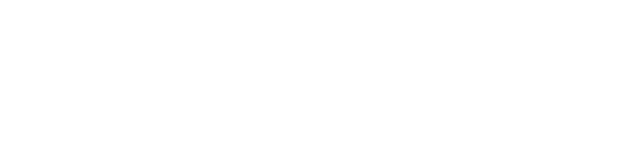
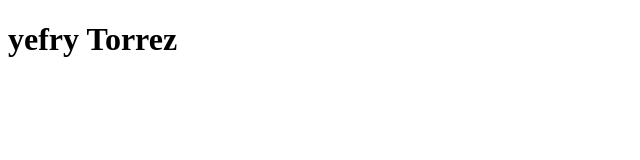
Before and after one commit to jetobe95/practicandogit, a plain HTML site: page index.html in a window 1280 px wide. Shown: the whole page, without its empty margins (0-640 px from the left). Drawn offline with Linux system fonts and the light colour scheme.

Commit message:
Primer commit

```diff
--- a/index.html
+++ b/index.html
@@ -7,6 +7,6 @@
   <title>Git </title>
 </head>
 <body>
-
+  <h1>yefry Torrez</h1>
 </body>
 </html>
```
